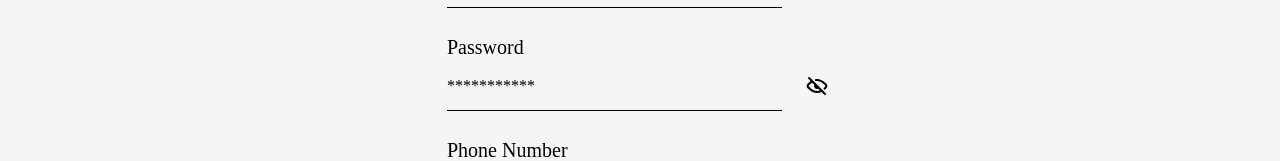
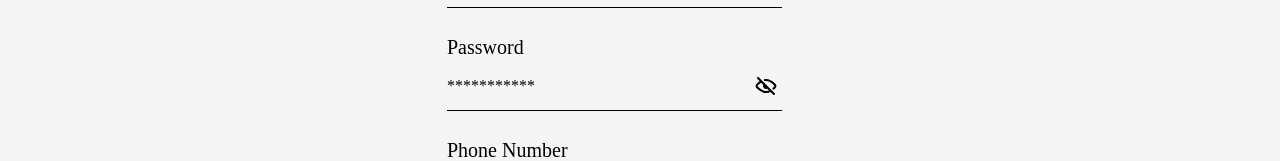
Before and after one commit to IDSP-TRADECARE/Tandem, a Next.js app: page /profile/EditProfile in a window 1280 px wide. Shown: the part 473-634 px from the top of the page. Built offline with nearby package versions, Linux system fonts and the light colour scheme; no server answers; a web font is replaced by a local one.

Commit message:
Edit Hide and Save icon's position

```diff
--- a/src/app/profile/EditProfile/page.tsx
+++ b/src/app/profile/EditProfile/page.tsx
@@ -49,7 +49,16 @@ export default function EditProfilePage() {
               >
                 Password
               </span>
-              <div className="flex items-center justify-between mb-2">
+              <div
+                style={{
+                  width: '335px',
+                  borderBottom: '1px solid #000000',
+                  display: 'flex',
+                  alignItems: 'center',
+                  justifyContent: 'space-between',
+                  paddingBottom: '8px',
+                }}
+              >
                 <span
                   style={{
                     fontFamily: 'Omnes',
@@ -68,13 +77,6 @@ export default function EditProfilePage() {
                   <img src={passwordIcon} alt="Toggle password" width={24} height={24} />
                 </button>
               </div>
-              <div
-                style={{
-                  width: '335px',
-                  height: '1px',
-                  backgroundColor: '#000000',
-                }}
-              />
             </div>
 
             <ProfileInput title="Phone Number" input="+1 012 345 6789" />
```
